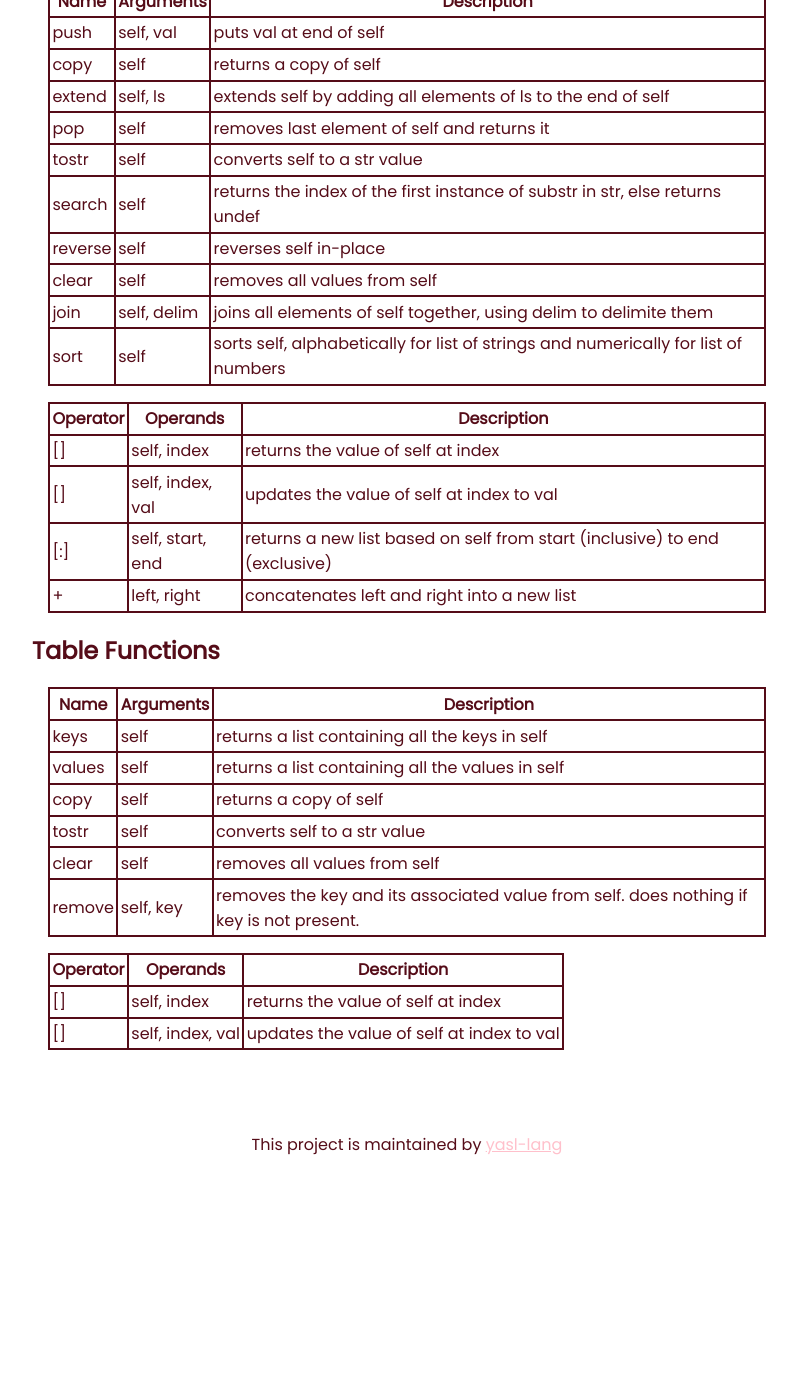
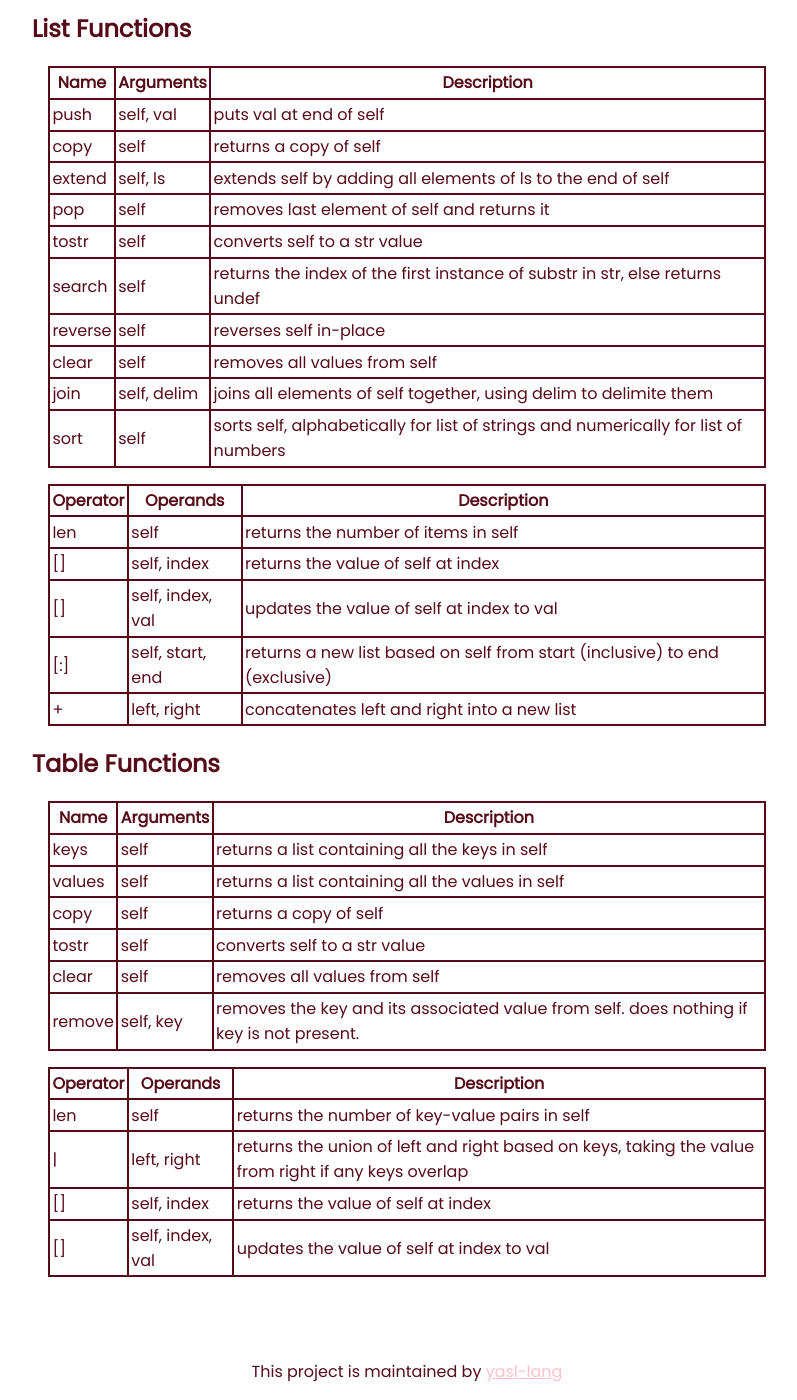
Before and after one commit to yasl-lang/docs, a Jekyll site: the page built from standard-library/builtin-functions.md, in a window 1280 px wide and 1400 px high, scrolled down 2248 px. Shown: the whole window, without its empty margins (233-1030 px from the left). Built offline with Jekyll 4.4.1, drawn with Linux system fonts in a browser that asks for light colours; our own code applies the rules of GitHub Pages for plain Markdown files; a script that is not in the unit is left out; before the commit the page ends 3421 px from its top, so only the background shows below that; some of the changed text lies outside the part shown.

Commit message:
Update builtin-functions.md

```diff
--- a/standard-library/builtin-functions.md
+++ b/standard-library/builtin-functions.md
@@ -65,6 +65,7 @@ Operators for non-numeric types are also included here.
 
 | Operator | Operands | Description |
 |----------|----------|-------------|
+| len      |          | self        | returns the number of characters in self |
 | []       | self, index | returns the substring of self of length 1 at index |
 | [:]      | self, start, end | returns the substring of self from start (inclusive) to end (exclusive) |
 
@@ -85,6 +86,7 @@ Operators for non-numeric types are also included here.
 
 | Operator | Operands | Description |
 |----------|----------|-------------|
+| len      | self     | returns the number of items in self |
 | []       | self, index | returns the value of self at index |
 | []       | self, index, val | updates the value of self at index to val |
 | [:]      | self, start, end | returns a new list based on self from start (inclusive) to end (exclusive) |
@@ -103,5 +105,7 @@ Operators for non-numeric types are also included here.
 
 | Operator | Operands | Description |
 |----------|----------|-------------|
+| len      | self     | returns the number of key-value pairs in self |
+| \|       | left, right | returns the union of left and right based on keys, taking the value from right if any keys overlap |
 | []       | self, index | returns the value of self at index |
 | []       | self, index, val | updates the value of self at index to val |
```
